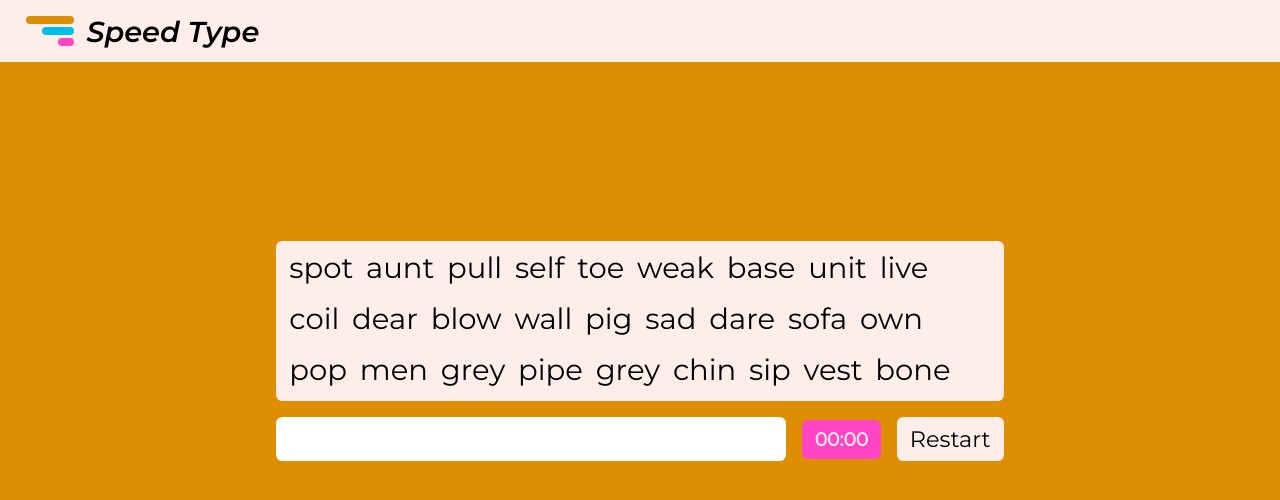
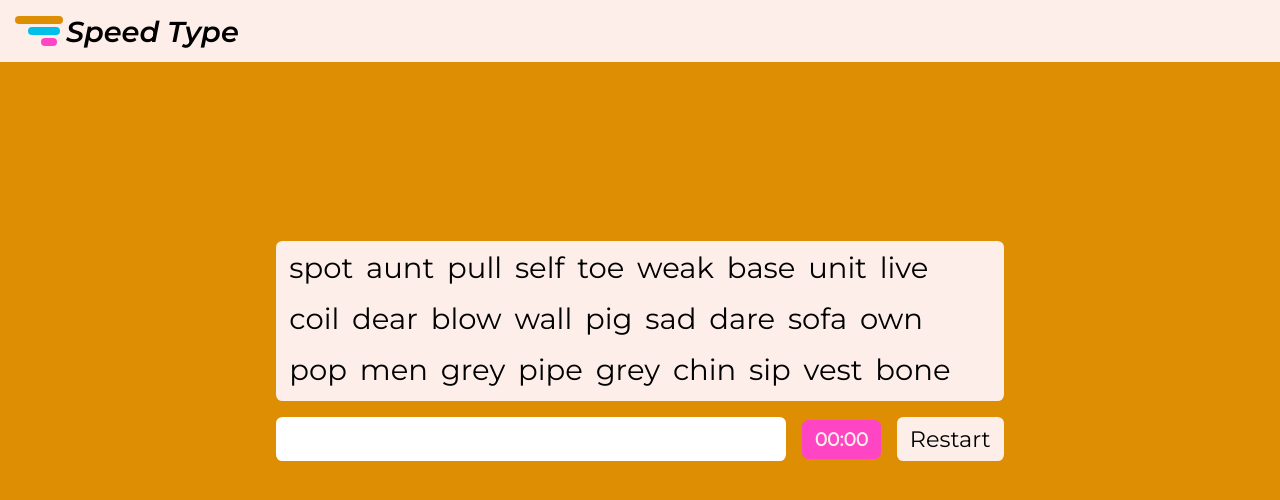
Before and after one commit to MikeyOnyedika/speed-type, a React (Create React App) app: page / in a window 1280 px wide. Shown: the top 500 px of the page. Built offline with nearby package versions, Linux system fonts and the light colour scheme.

Commit message:
added little margin to the logo parts

```diff
--- a/src/sharedComponents/Header/styles.css
+++ b/src/sharedComponents/Header/styles.css
@@ -1,4 +1,4 @@
-header{
+header {
     background-color: var(--light-clr);
     padding-inline: var(--padding-inline-sm);
     padding-block: var(--padding-block-sm);
@@ -18,7 +18,7 @@ header{
     align-items: flex-end;
     flex-direction: column;
     gap: calc(var(--gap) * 0.2);
-    padding-inline: var(--padding-inline-sm);
+    padding-inline: calc(var(--padding-inline-sm) * 0.2);
     padding-block: var(--padding-block-sm);
 }
 
@@ -30,11 +30,13 @@ header{
 .fast-mid {
     width: calc(var(--p1-sm) * 2);
     background-color: var(--secondary-clr);
+    margin-right: calc(var(--p1-sm) * 0.2);
 }
 
 .fast-bot {
     width: calc(var(--p1-sm) * 1);
     background-color: var(--accent-clr);
+    margin-right: calc(var(--p1-sm) * 0.4);
 }
 
 .part {
```
